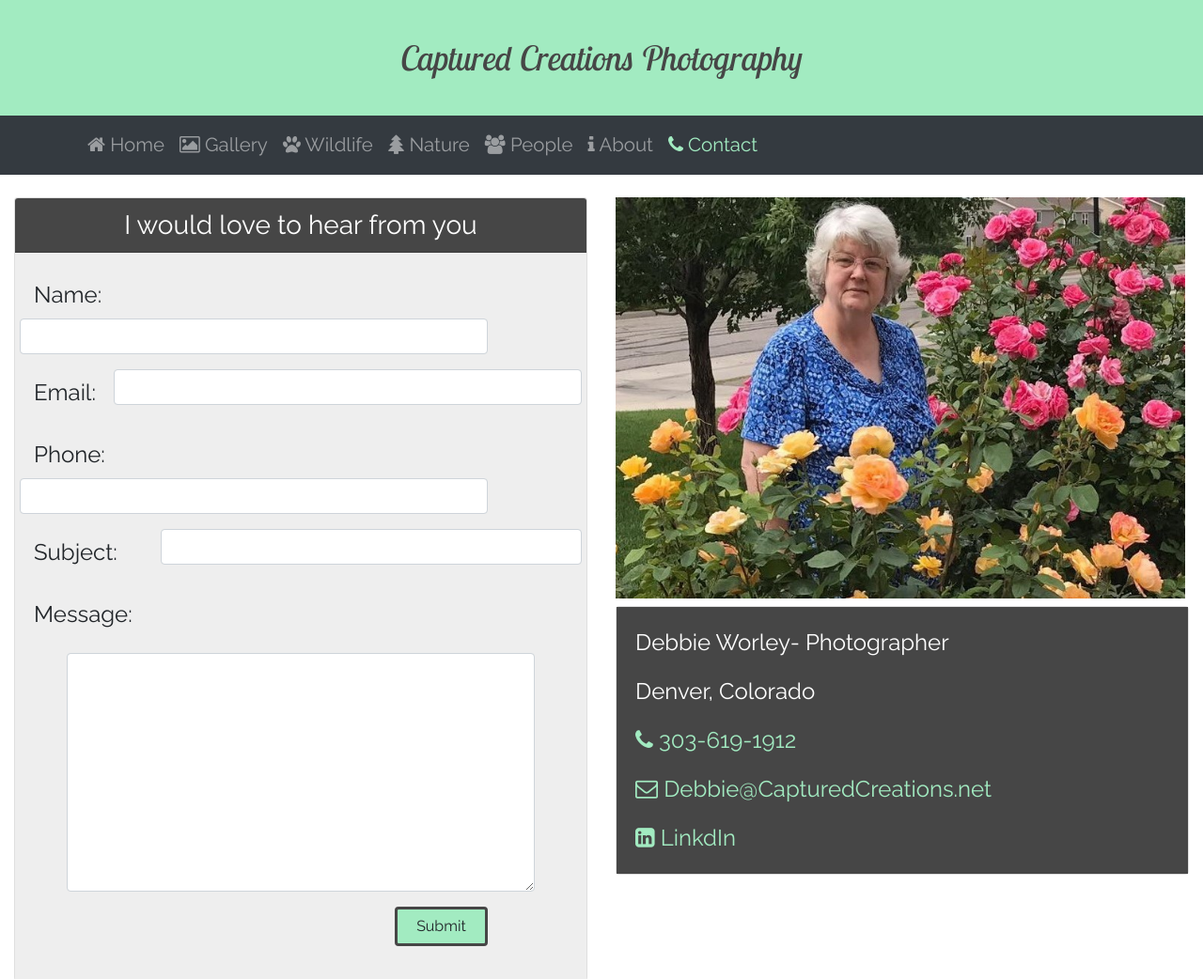
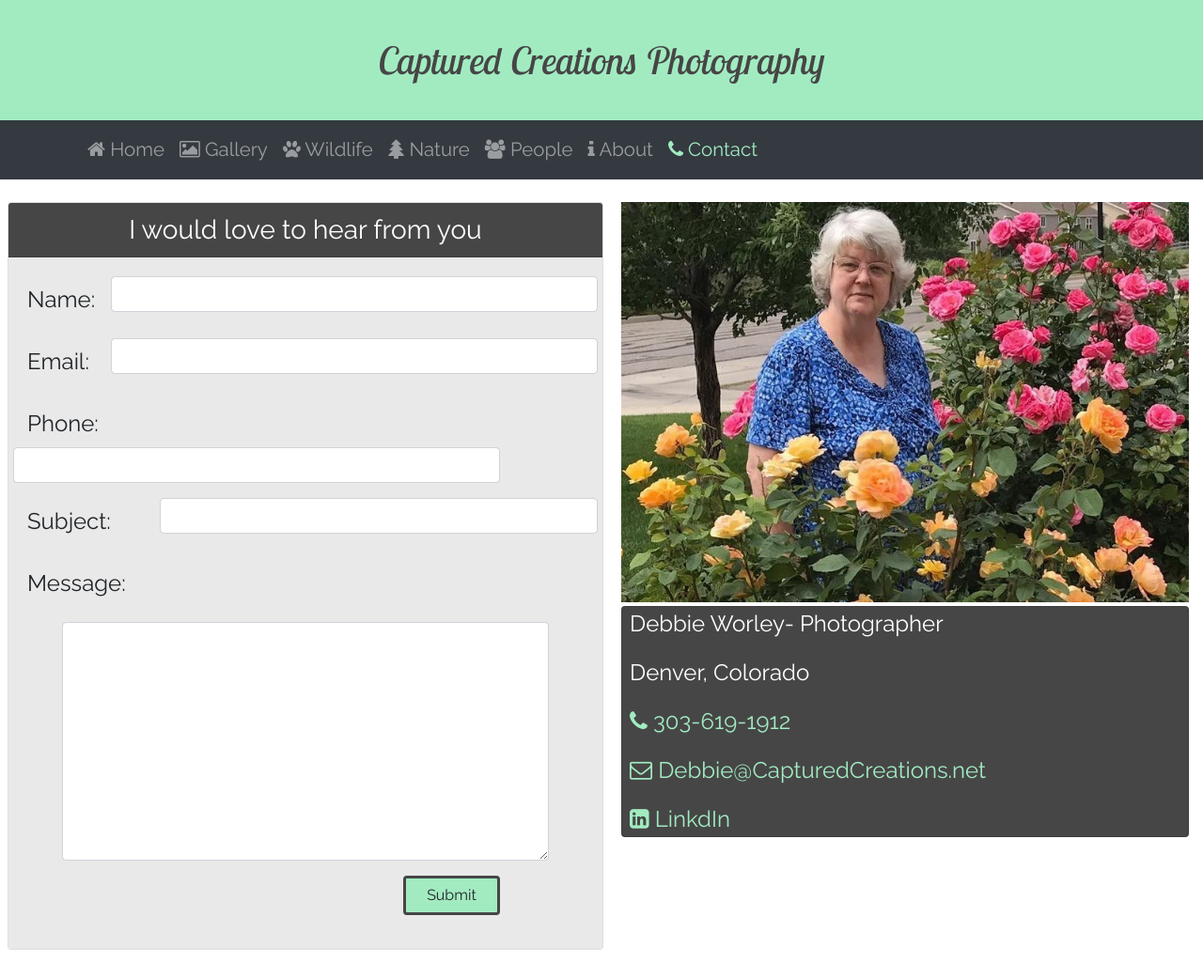
Before and after one commit to RSnodgrass92/captured-creations, a website: page contact.html in a window 1280 px wide. Shown: the whole page at 94% size. After the commit the page ends 1011 px from the top, so only its background shows below. Drawn offline with nearby package versions, Linux system fonts and the light colour scheme.

```diff
--- a/contact.html
+++ b/contact.html
@@ -52,7 +52,7 @@
     <div class=" row mt-1 mt-lg-4">
 
         <!--Form Card-->
-        <div class="col">
+        <div class="col px-1 mx-0 ml-0 ml-sm-1 mb-1 mb-sm-0">
             <div class="card">
                 <h3 class="card-header text-center">I would love to hear from you</h3>
 
@@ -96,15 +96,15 @@
 
         <!--End Card-->
 
-        <div class="col ">
-            <div class="container-fluid pr-0">
-                <div class="row mr-1 mt-2 mt-sm-0  pl-0 pr-0 ">
-                    <img class="col pl-0 pr-0" src="images/contact/1.jpg"  alt="" class="img-fluid" >
+        <div class="col px-0">
+            <div class="container-fluid ">
+                <div class="row ">
+                    <img class="col " src="images/contact/1.jpg"  alt="" class="img-fluid" >
                 </div>
 
-                <div class="row mr-0">
-                    <div class="col card mt-2 pl-0 pr-0">
-                        <div class="card-body " id="card-body-info">
+                <div class="row">
+                    <div class="col  mt-1">
+                        <div class="card body pl-2" id="card-body-info">
                             <p>Debbie Worley-  Photographer</p>
                             <p>Denver, Colorado</p>
                             <p><a href="tel:+13036191912"><i class="fa fa-phone"></i> 303-619-1912</p></a>
--- a/css/about.css
+++ b/css/about.css
@@ -6,11 +6,10 @@
 }
 
 body{
-    background: #eeeeee;
+    background: #e9e9e9;
     font-size: 1.5em;
     font-family: 'Raleway', sans-serif;
 }
-
 
 
 
--- a/css/contact.css
+++ b/css/contact.css
@@ -24,7 +24,6 @@
     border-radius: 0;
     background: #A2EBC1;
     color: #464646;
-    font-size: 1.5em;
     padding: 40px 20px;
     margin:0;
 }
@@ -48,8 +47,13 @@
 }
 
 .card-body{
-    background: #eeeeee;
+    background: #e9e9e9;
 }
+.form-control:focus{
+    border-color: #A2EBC1;
+    box-shadow:  inset 0 0 20px #A2EBC1;
+}
+
 #contact-link{
     color:#A2EBC1;
 }
@@ -59,6 +63,3 @@
     color: white;
 
 }
-.card-body{
-    width: 100%;
-}
--- a/css/gallery.css
+++ b/css/gallery.css
@@ -42,7 +42,6 @@
     width:75%;
 }
 
-
 #header-img{
     padding: 0;
 }
--- a/css/index.css
+++ b/css/index.css
@@ -41,7 +41,7 @@
     background: #A2EBC1;
 }
 .welcome-text-box{
-    background: #eeeeee;
+    background: #e9e9e9;
 }
 
 
```
Also changed, not shown: about.html (+1 -1 lines), gallery.html (+57 -4 lines), index.html (+1 -1 lines), images/wildlife/66.jpg (added), images/wildlife/67.jpg (added), images/wildlife/68.jpg (added), images/wildlife/69.jpg (added), images/wildlife/70.jpg (added), images/wildlife/71.jpg (added), images/wildlife/72.jpg (added), images/wildlife/73.jpg (added), images/wildlife/74.jpg (added), images/wildlife/75.jpg (added).
